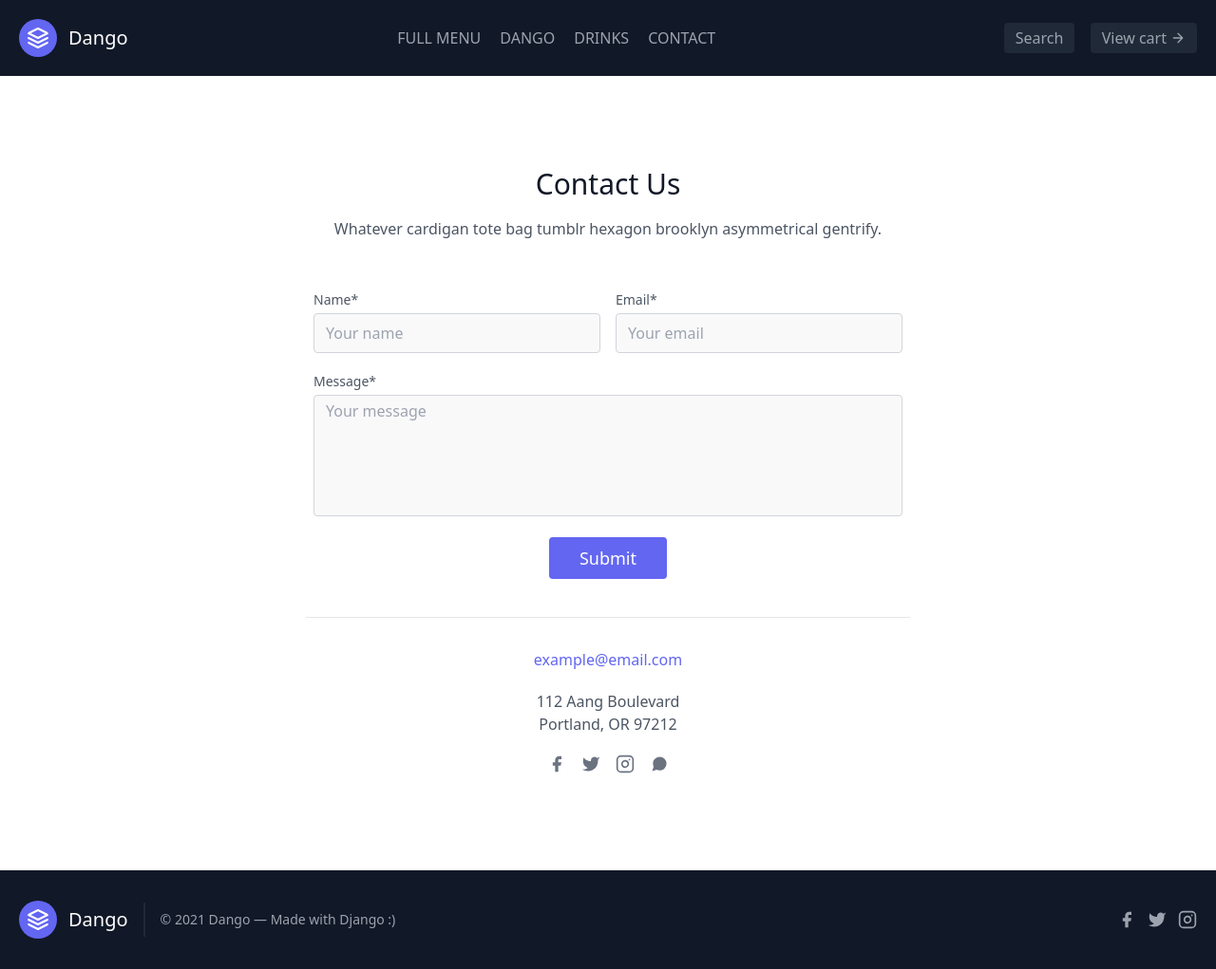
After one commit to sjinno/dango, a Django app: page /contact/ in a window 1280 px wide. The commit adds this page. Shown: the whole page at 95% size. Run offline with Django 3.2, Linux system fonts and the light colour scheme.

Commit message:
Style contact.html.

```diff
--- a/dango/urls.py
+++ b/dango/urls.py
@@ -7,7 +7,8 @@ from items import views
 
 urlpatterns = [
     path('admin/', admin.site.urls),
-    path('', views.HomeView.as_view(), name='home')
+    path('', views.HomeView.as_view(), name='home'),
+    path('contact/', views.ContactView.as_view(), name='contact'),
 ]
 
 if settings.DEBUG:
--- /dev/null
+++ b/items/forms.py
@@ -0,0 +1,16 @@
+from django import forms
+
+
+class ContactForm(forms.Form):
+    name = forms.CharField(label='Name*', max_length=100, widget=forms.TextInput(attrs={
+        'placeholder': 'Your name',
+        'class': 'w-full bg-gray-100 bg-opacity-50 rounded border border-gray-300 focus:border-indigo-500 focus:bg-white focus:ring-2 focus:ring-indigo-200 text-base outline-none text-gray-700 py-1 px-3 leading-8 transition-colors duration-200 ease-in-out'
+    }))
+    email = forms.EmailField(label='Email*', widget=forms.TextInput(attrs={
+        'placeholder': 'Your email',
+        'class': 'w-full bg-gray-100 bg-opacity-50 rounded border border-gray-300 focus:border-indigo-500 focus:bg-white focus:ring-2 focus:ring-indigo-200 text-base outline-none text-gray-700 py-1 px-3 leading-8 transition-colors duration-200 ease-in-out'
+    }))
+    message = forms.CharField(label='Message*', widget=forms.Textarea(attrs={
+        'placeholder': 'Your message',
+        'class': 'w-full bg-gray-100 bg-opacity-50 rounded border border-gray-300 focus:border-indigo-500 focus:bg-white focus:ring-2 focus:ring-indigo-200 h-32 text-base outline-none text-gray-700 py-1 px-3 resize-none leading-6 transition-colors duration-200 ease-in-out'
+    }))
--- a/items/views.py
+++ b/items/views.py
@@ -1,6 +1,16 @@
 from django.shortcuts import render
 from django.views import generic
+
+from .forms import ContactForm
 
 
 class HomeView(generic.TemplateView):
     template_name = 'index.html'
+
+
+class ContactView(generic.FormView):
+    form_class = ContactForm
+    template_name = 'contact.html'
+
+    def get_success_url(self):
+        return reverse('contact')
--- a/requirements.txt
+++ b/requirements.txt
@@ -1,6 +1,7 @@
 asgiref==3.3.1
 autopep8==1.5.6
 Django==3.1.7
+django-crispy-forms==1.11.2
 django-environ==0.4.5
 psycopg2-binary==2.8.6
 pycodestyle==2.6.0
--- a/templates/base.html
+++ b/templates/base.html
@@ -9,16 +9,7 @@
 </head>
 <body>
     {% include "header.html" %}
-    <h1>Hello, world! Have some dango.</h1>
-
-    <div style="background-color: lightblue; height: 500px;">
-        {% block content %}
-
-        {% endblock content %}
-
-    </div>
-
-
+    {% block content %}{% endblock content %}
     {% include "footer.html" %}
 </body>
 </html>
--- /dev/null
+++ b/templates/contact.html
@@ -0,0 +1,121 @@
+{% extends "base.html" %} {% block content %}
+<section class="text-gray-600 body-font relative">
+  <div class="container px-5 py-24 mx-auto">
+    <div class="flex flex-col text-center w-full mb-12">
+      <h1
+        class="sm:text-3xl text-2xl font-medium title-font mb-4 text-gray-900"
+      >
+        Contact Us
+      </h1>
+      <p class="lg:w-2/3 mx-auto leading-relaxed text-base">
+        Whatever cardigan tote bag tumblr hexagon brooklyn asymmetrical
+        gentrify.
+      </p>
+    </div>
+    <div class="lg:w-1/2 md:w-2/3 mx-auto">
+        <form method="POST">
+        {% csrf_token %}
+      <div class="flex flex-wrap -m-2">
+        <div class="p-2 w-1/2">
+          <div class="relative">
+            <label for="name" class="leading-7 text-sm text-gray-600"
+              >{{ form.name.label }}</label
+            >
+            {{ form.name }}
+          </div>
+        </div>
+        <div class="p-2 w-1/2">
+          <div class="relative">
+            <label for="email" class="leading-7 text-sm text-gray-600"
+              >{{ form.email.label }}</label
+            >
+            {{ form.email }}
+          </div>
+        </div>
+        <div class="p-2 w-full">
+          <div class="relative">
+            <label for="message" class="leading-7 text-sm text-gray-600"
+              >{{ form.message.label }}</label
+            >
+            {{ form.message }}
+          </div>
+        </div>
+        <div class="p-2 w-full">
+          <button
+            class="flex mx-auto text-white bg-indigo-500 border-0 py-2 px-8 focus:outline-none hover:bg-indigo-600 rounded text-lg"
+          >
+            Submit
+          </button>
+        </form>
+        </div>
+        <div class="p-2 w-full pt-8 mt-8 border-t border-gray-200 text-center">
+          <a class="text-indigo-500">example@email.com</a>
+          <p class="leading-normal my-5">
+            112 Aang Boulevard <br />Portland, OR 97212
+          </p>
+          <span class="inline-flex">
+            <a class="text-gray-500">
+              <svg
+                fill="currentColor"
+                stroke-linecap="round"
+                stroke-linejoin="round"
+                stroke-width="2"
+                class="w-5 h-5"
+                viewBox="0 0 24 24"
+              >
+                <path
+                  d="M18 2h-3a5 5 0 00-5 5v3H7v4h3v8h4v-8h3l1-4h-4V7a1 1 0 011-1h3z"
+                ></path>
+              </svg>
+            </a>
+            <a class="ml-4 text-gray-500">
+              <svg
+                fill="currentColor"
+                stroke-linecap="round"
+                stroke-linejoin="round"
+                stroke-width="2"
+                class="w-5 h-5"
+                viewBox="0 0 24 24"
+              >
+                <path
+                  d="M23 3a10.9 10.9 0 01-3.14 1.53 4.48 4.48 0 00-7.86 3v1A10.66 10.66 0 013 4s-4 9 5 13a11.64 11.64 0 01-7 2c9 5 20 0 20-11.5a4.5 4.5 0 00-.08-.83A7.72 7.72 0 0023 3z"
+                ></path>
+              </svg>
+            </a>
+            <a class="ml-4 text-gray-500">
+              <svg
+                fill="none"
+                stroke="currentColor"
+                stroke-linecap="round"
+                stroke-linejoin="round"
+                stroke-width="2"
+                class="w-5 h-5"
+                viewBox="0 0 24 24"
+              >
+                <rect width="20" height="20" x="2" y="2" rx="5" ry="5"></rect>
+                <path
+                  d="M16 11.37A4 4 0 1112.63 8 4 4 0 0116 11.37zm1.5-4.87h.01"
+                ></path>
+              </svg>
+            </a>
+            <a class="ml-4 text-gray-500">
+              <svg
+                fill="currentColor"
+                stroke-linecap="round"
+                stroke-linejoin="round"
+                stroke-width="2"
+                class="w-5 h-5"
+                viewBox="0 0 24 24"
+              >
+                <path
+                  d="M21 11.5a8.38 8.38 0 01-.9 3.8 8.5 8.5 0 01-7.6 4.7 8.38 8.38 0 01-3.8-.9L3 21l1.9-5.7a8.38 8.38 0 01-.9-3.8 8.5 8.5 0 014.7-7.6 8.38 8.38 0 013.8-.9h.5a8.48 8.48 0 018 8v.5z"
+                ></path>
+              </svg>
+            </a>
+          </span>
+        </div>
+      </div>
+    </div>
+  </div>
+</section>
+{% endblock content %}
--- a/templates/header.html
+++ b/templates/header.html
@@ -2,7 +2,10 @@
   <div
     class="container mx-auto flex flex-wrap p-5 flex-col md:flex-row items-center"
   >
-    <a class="flex title-font font-medium items-center text-white mb-4 md:mb-0">
+    <a
+      class="flex title-font font-medium items-center text-white mb-4 md:mb-0"
+      href="{% url 'home' %}"
+    >
       <svg
         xmlns="http://www.w3.org/2000/svg"
         fill="none"
@@ -17,32 +20,23 @@
           d="M12 2L2 7l10 5 10-5-10-5zM2 17l10 5 10-5M2 12l10 5 10-5"
         ></path>
       </svg>
-      <span class="ml-3 text-xl">Tailblocks</span>
+      <span class="ml-3 text-xl">Dango</span>
     </a>
     <nav
       class="md:ml-auto md:mr-auto flex flex-wrap items-center text-base justify-center"
     >
-      <a class="mr-5 hover:text-white">Home</a>
-      <a class="mr-5 hover:text-white">Shop</a>
-      <a class="mr-5 hover:text-white">Contact</a>
+      <a class="mr-5 hover:text-white">FULL MENU</a>
+      <a class="mr-5 hover:text-white">DANGO</a>
+      <a class="mr-5 hover:text-white">DRINKS</a>
+      <a class="mr-5 hover:text-white" href="{% url 'contact' %}">CONTACT</a>
     </nav>
+    <nav>
       <button
         class="inline-flex items-center bg-gray-800 border-0 py-1 px-3 focus:outline-none hover:bg-gray-700 rounded text-base mt-4 md:mt-0"
       >
-      Checkout
-      <svg
-        fill="none"
-        stroke="currentColor"
-        stroke-linecap="round"
-        stroke-linejoin="round"
-        stroke-width="2"
-        class="w-4 h-4 ml-1"
-        viewBox="0 0 24 24"
-      >
-        <path d="M5 12h14M12 5l7 7-7 7"></path>
-      </svg>
+        Search
       </button>
-    &emsp;
+      &ensp;
       <button
         class="inline-flex items-center bg-gray-800 border-0 py-1 px-3 focus:outline-none hover:bg-gray-700 rounded text-base mt-4 md:mt-0"
       >
@@ -59,5 +53,6 @@
           <path d="M5 12h14M12 5l7 7-7 7"></path>
         </svg>
       </button>
+    </nav>
   </div>
 </header>
```
Also changed, not shown: dango/settings.py (+4 -4 lines), 2 other files. Lines whose indentation alone changed are shown as unchanged.
